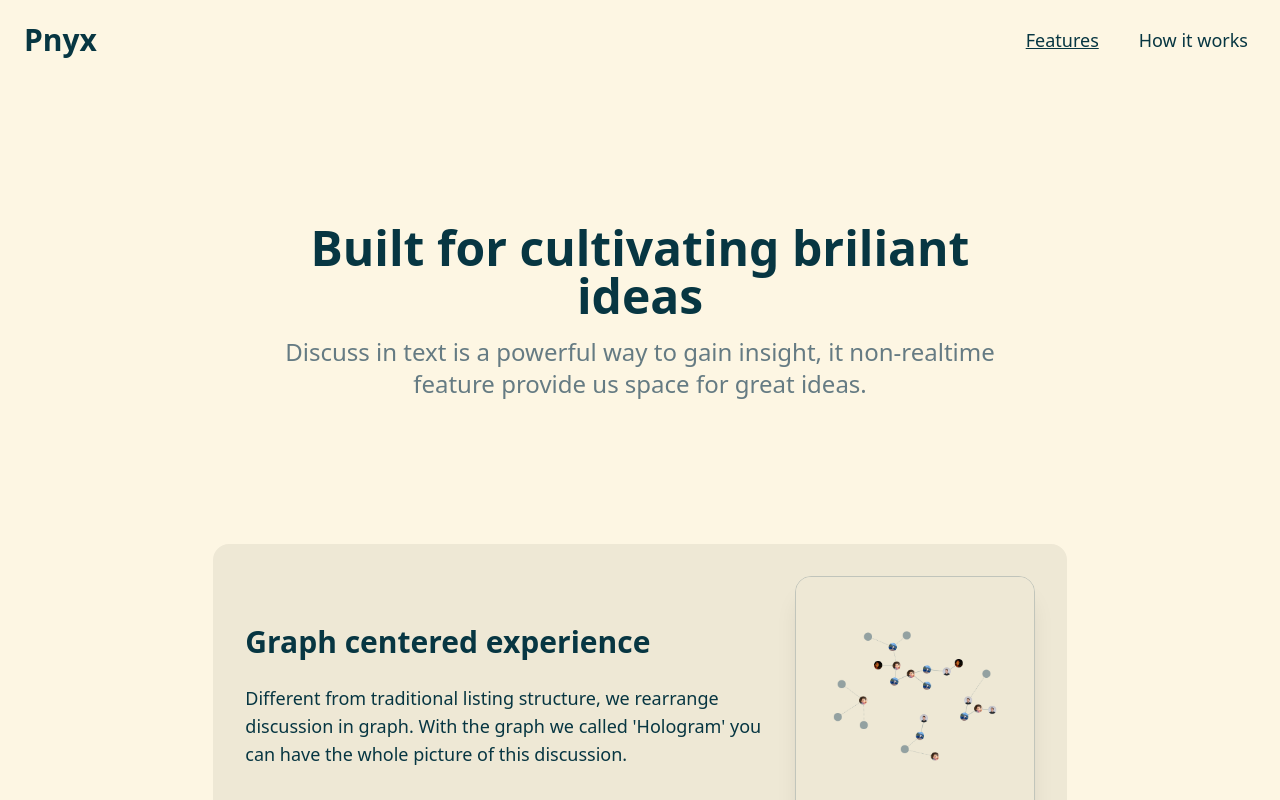
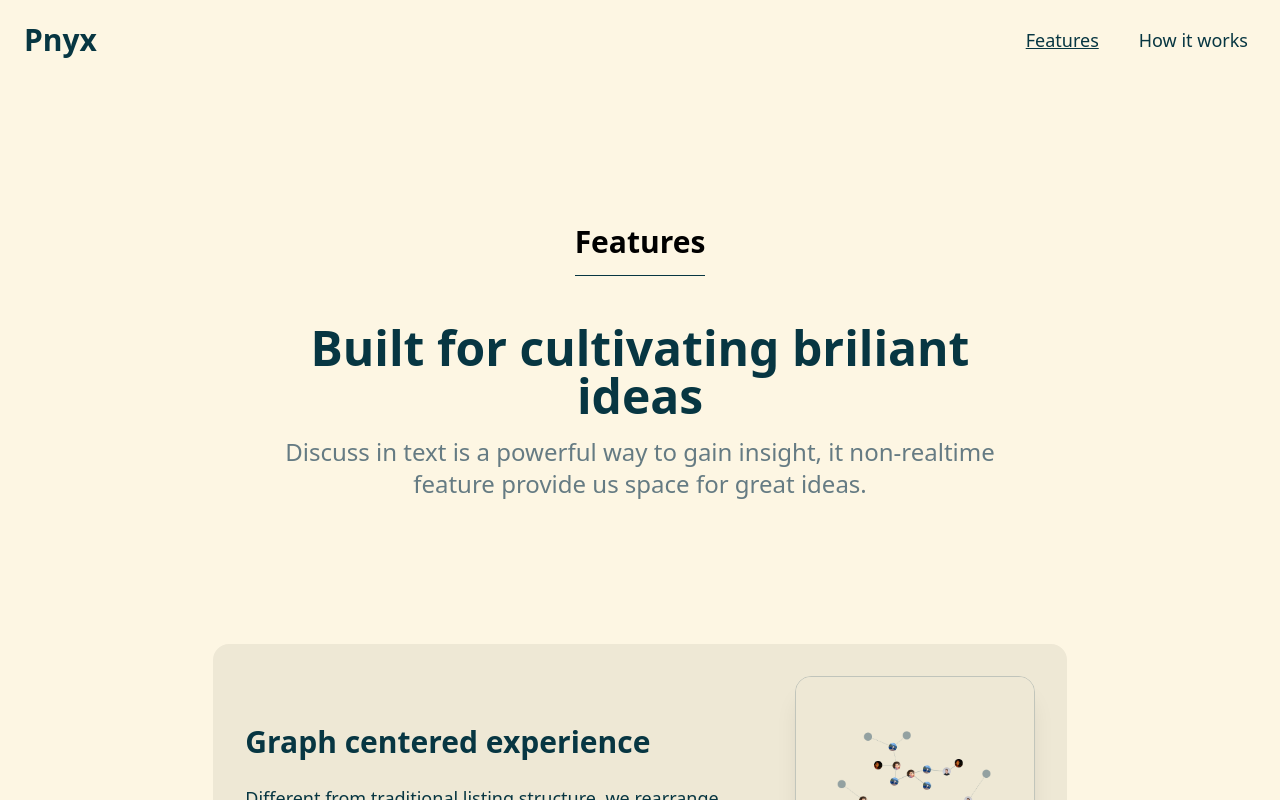
Before and after one commit to EiffelFly/pnyx, a React (Create React App) app: page /features in a window 1280 px wide. Built offline with nearby package versions, Linux system fonts and the light colour scheme.

Commit message:
Add PageTitle into Features and HowItWorks page

```diff
--- /dev/null
+++ b/src/components/FeaturesPageTitle.tsx
@@ -0,0 +1,16 @@
+import * as React from "react";
+import { PageTitle } from "./PageTitle";
+
+interface Props {
+  className: string;
+}
+
+export const FeaturesPageTitle: React.FC<Props> = ({ className }) => {
+  return (
+    <PageTitle
+      className={className}
+    >
+      Features
+    </PageTitle>
+  )
+}
--- a/src/components/HomePageHeadline.tsx
+++ b/src/components/HomePageHeadline.tsx
@@ -15,7 +15,7 @@ export const HomePageHeadline: React.FC<Props> = ({ className }) => {
         Make great discussion occur,<br /> in graph
       </Header>
       <SubHeader>
-        Pnyx is a text discussion tool built upon graph, for people who is seeking brilliant ideas and insights
+        Pnyx is a text discussion tool built upon graph, for people who is seeking static and persistent space to host deep and meaningful discussion.
       </SubHeader>
     </div>
   )
--- /dev/null
+++ b/src/components/HowItWorksPageTitle.tsx
@@ -0,0 +1,16 @@
+import * as React from "react";
+import { PageTitle } from "./PageTitle";
+
+interface Props {
+  className: string;
+}
+
+export const HowItWorksPageTitle: React.FC<Props> = ({ className }) => {
+  return (
+    <PageTitle
+      className={className}
+    >
+      How it works
+    </PageTitle>
+  )
+}
--- /dev/null
+++ b/src/components/PageTitle.tsx
@@ -0,0 +1,22 @@
+import * as React from "react";
+
+interface Props {
+  className: string;
+}
+
+export const PageTitle: React.FC<Props> = ({ children, className }) => {
+  return (
+    <div
+      className={"flex flex-col " + className}
+    >
+      <div
+        className="font-sans font-semibold text-3xl"
+      >
+        {children}
+      </div>
+      <div
+        className="border-b border-sd-black h-4"
+      ></div>
+    </div>
+  )
+}
--- a/src/pages/FeaturesPage.tsx
+++ b/src/pages/FeaturesPage.tsx
@@ -7,6 +7,7 @@ import { FeatureBlocks } from "../components/FeatureBlocks";
 import { PageMidVerticleLine } from "../components/layouts/PageMidVerticleLine";
 import { JoinWaitListActionButton } from "../components/buttons/JoinWaitListActionButton";
 import { Logo } from "../components/Logo";
+import { FeaturesPageTitle } from "../components/FeaturesPageTitle";
 
 
 interface Props {}
@@ -17,7 +18,8 @@ export const FeaturesPage: React.FC<Props> = () => {
       className="flex flex-col h-screen w-screen bg-sd-brwhite overflow-y-auto"
     >
       <Navbar />
-      <FeaturesHeadline className="mt-36 px-4 md:px-0 md:w-7/12 mx-auto" />
+      <FeaturesPageTitle className="mt-36 px-4 md:px-0 mx-auto" />
+      <FeaturesHeadline className="mt-12 px-4 md:px-0 md:w-7/12 mx-auto" />
       <FeatureBlocks className="mt-36 px-8 md:px-0 md:w-8/12 mx-auto" />
       <PageMidVerticleLine className="mt-16 h-80 divide-sd-brgreen divide-x-2" />
       <JoinWaitListActionButton className="mt-16 mx-auto" />
--- a/src/pages/HowItWorksPage.tsx
+++ b/src/pages/HowItWorksPage.tsx
@@ -8,6 +8,7 @@ import { PageMidVerticleLine } from "../components/layouts/PageMidVerticleLine";
 import { JoinWaitListActionButton } from "../components/buttons/JoinWaitListActionButton";
 import GlanceFeaturesActionButton from "../components/buttons/GlanceFeaturesActionButton";
 import { Logo } from "../components/Logo";
+import { HowItWorksPageTitle } from "../components/HowItWorksPageTitle";
 
 interface Props { }
 
@@ -17,7 +18,8 @@ export const HowItWorksPage: React.FC<Props> = () => {
       className="flex flex-col bg-sd-brwhite w-screen h-screen overflow-y-auto"
     >
       <Navbar />
-      <HowItWorksHeadline className="mt-36 px-4 md:px-0 md:w-7/12 mx-auto" />
+      <HowItWorksPageTitle className="mt-36 px-4 md:px-0 mx-auto" />
+      <HowItWorksHeadline className="mt-12 px-4 md:px-0 md:w-7/12 mx-auto" />
       <MainHero className="mt-24 px-8 md:px-0 md:w-8/12 mx-auto" />
       <HowItWorksBulletPoints className="mt-24 px-8 md:w-6/12 mx-auto" />
       <PageMidVerticleLine className="mt-16 h-80 divide-sd-brgreen divide-x-2" />
```
